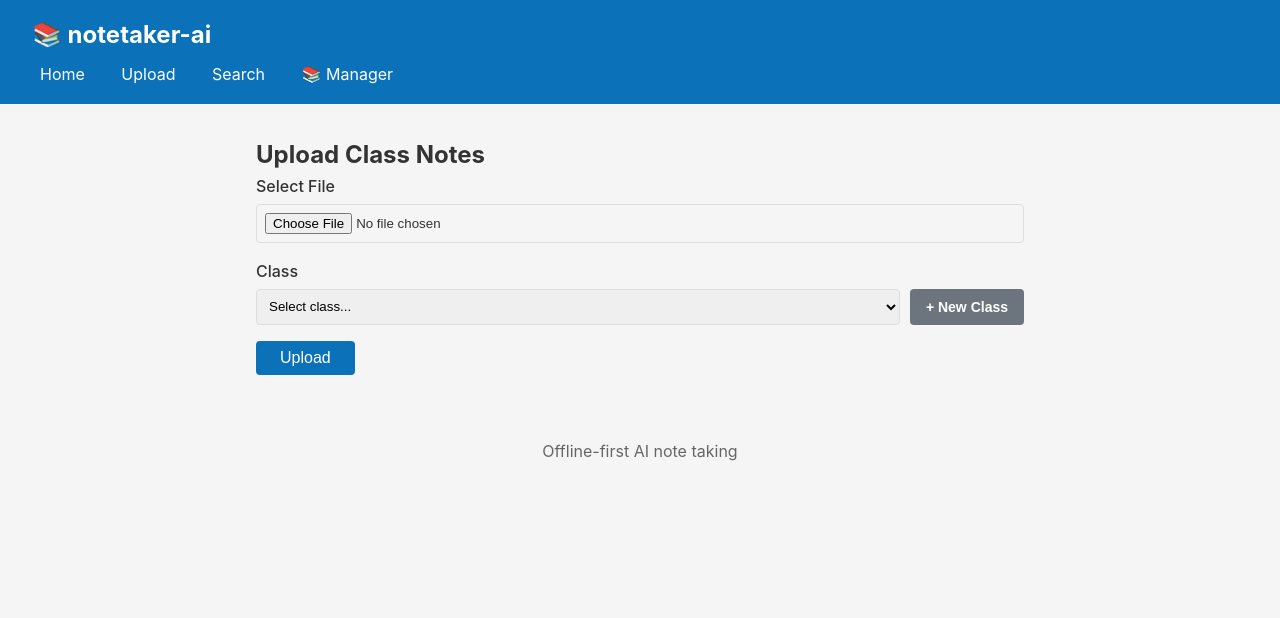
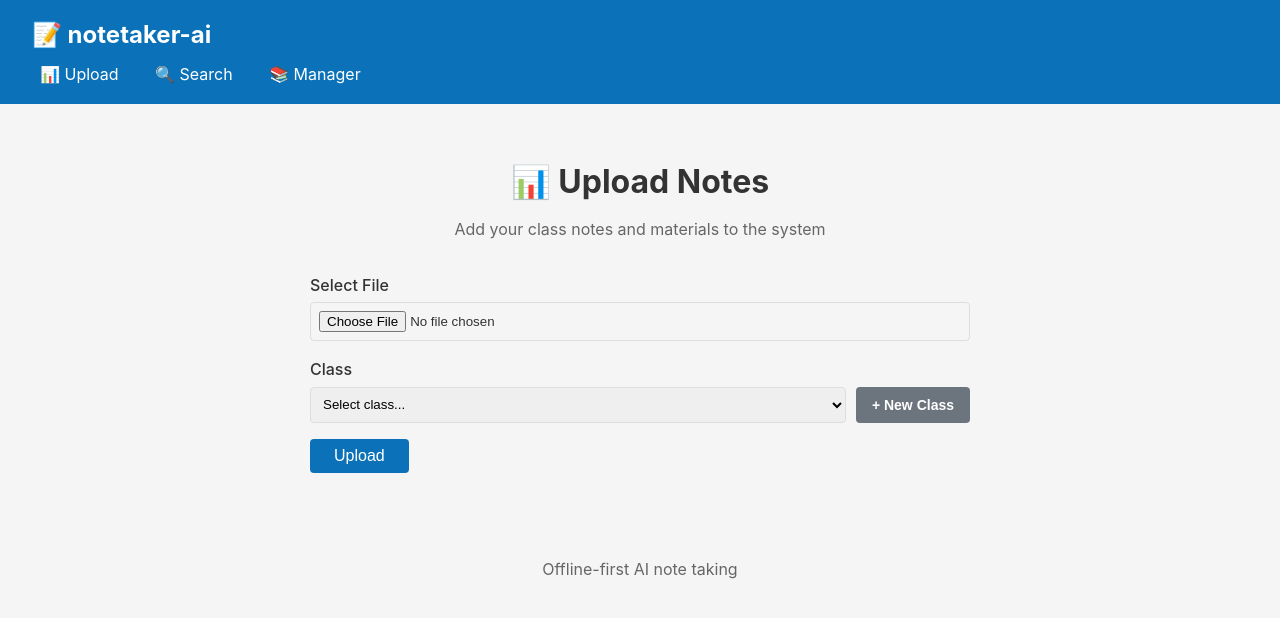
Before and after one commit to carloszamora0822/notetaker-ai, a FastAPI app: page /upload in a window 1280 px wide. Shown: the top 618 px of the page. Run offline with FastAPI, Linux system fonts and the light colour scheme; some libraries are stand-ins or nearby versions.

Commit message:
feat(frontend): add consistent clean headers to upload and manager pages

```diff
--- a/frontend/static/css/main.css
+++ b/frontend/static/css/main.css
@@ -79,6 +79,28 @@ main {
 
 .results {
   margin-top: 30px;
+}
+
+/* Upload page */
+.upload-container {
+  max-width: 700px;
+  margin: 0 auto;
+  padding: 20px;
+}
+
+.upload-header {
+  text-align: center;
+  margin-bottom: 30px;
+}
+
+.upload-header h1 {
+  margin-bottom: 10px;
+  color: #333;
+}
+
+.upload-header .subtitle {
+  color: #666;
+  font-size: 16px;
 }
 
 .search-bar {
--- a/frontend/templates/base.html
+++ b/frontend/templates/base.html
@@ -8,11 +8,10 @@
 </head>
 <body>
   <header>
-    <h1>📚 notetaker-ai</h1>
+    <h1>📝 notetaker-ai</h1>
     <nav>
-      <a href="/">Home</a>
-      <a href="/upload">Upload</a>
-      <a href="/search">Search</a>
+      <a href="/upload">📊 Upload</a>
+      <a href="/search">🔍 Search</a>
       <a href="/manager">📚 Manager</a>
     </nav>
   </header>
--- a/frontend/templates/manager.html
+++ b/frontend/templates/manager.html
@@ -5,7 +5,10 @@
 
 <div class="manager-container">
   <div class="manager-header">
-    <h1>📚 Note Manager</h1>
+    <div class="header-text">
+      <h1>📚 Note Manager</h1>
+      <p class="subtitle">View, organize, and manage your notes by class</p>
+    </div>
     <button onclick="openClassManager()" class="btn-primary">
       ⚙️ Manage Classes
     </button>
--- a/frontend/templates/upload.html
+++ b/frontend/templates/upload.html
@@ -3,8 +3,11 @@
 {% block title %}Upload Notes - notetaker-ai{% endblock %}
 
 {% block content %}
-<section class="upload">
-  <h2>Upload Class Notes</h2>
+<div class="upload-container">
+  <div class="upload-header">
+    <h1>📊 Upload Notes</h1>
+    <p class="subtitle">Add your class notes and materials to the system</p>
+  </div>
 
   <form id="uploadForm" action="/ingest" method="POST" enctype="multipart/form-data">
     <div class="form-group">
@@ -36,5 +39,5 @@
   </form>
 
   <div id="uploadStatus" class="status hidden"></div>
-</section>
+</div>
 {% endblock %}
```
Also changed, not shown: frontend/static/css/manager.css (+11 -0 lines).
